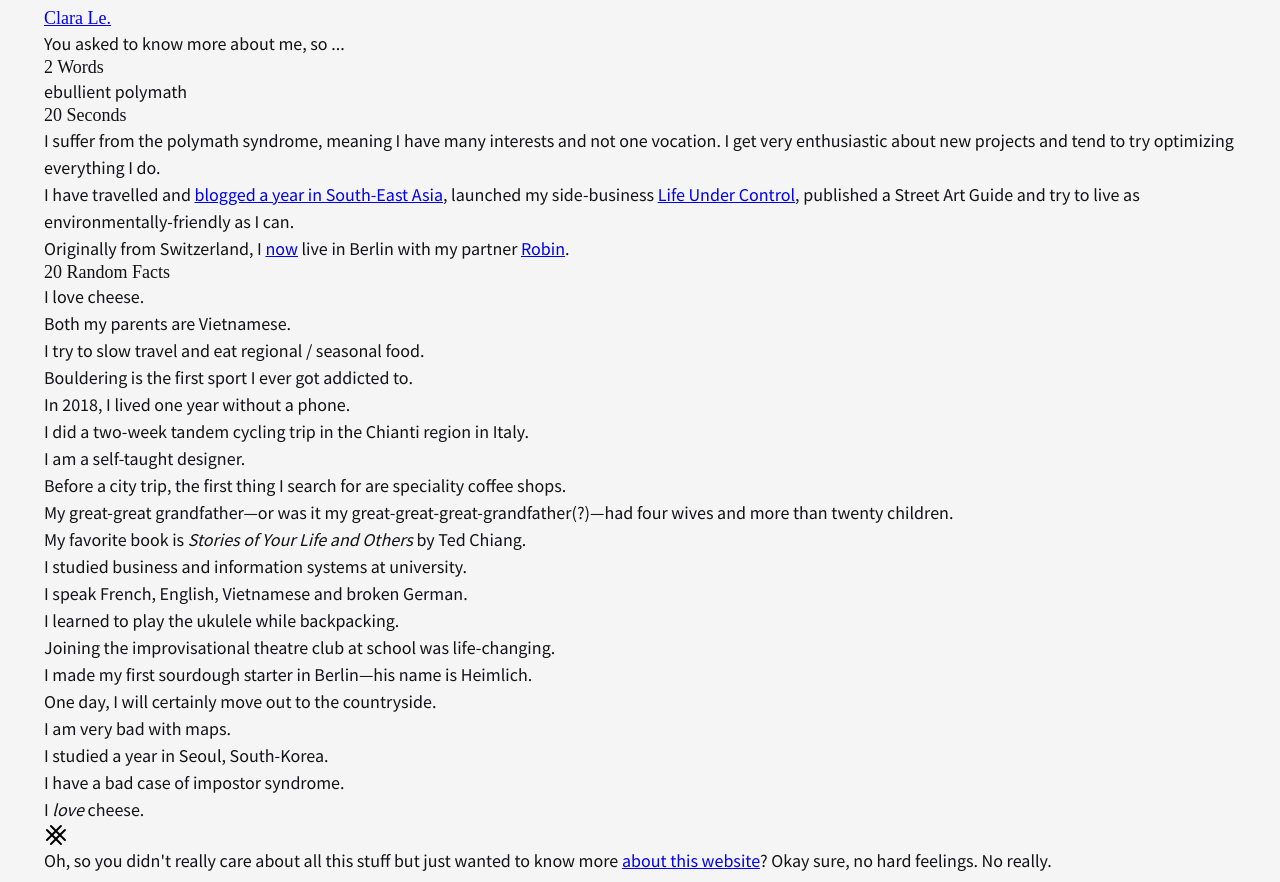
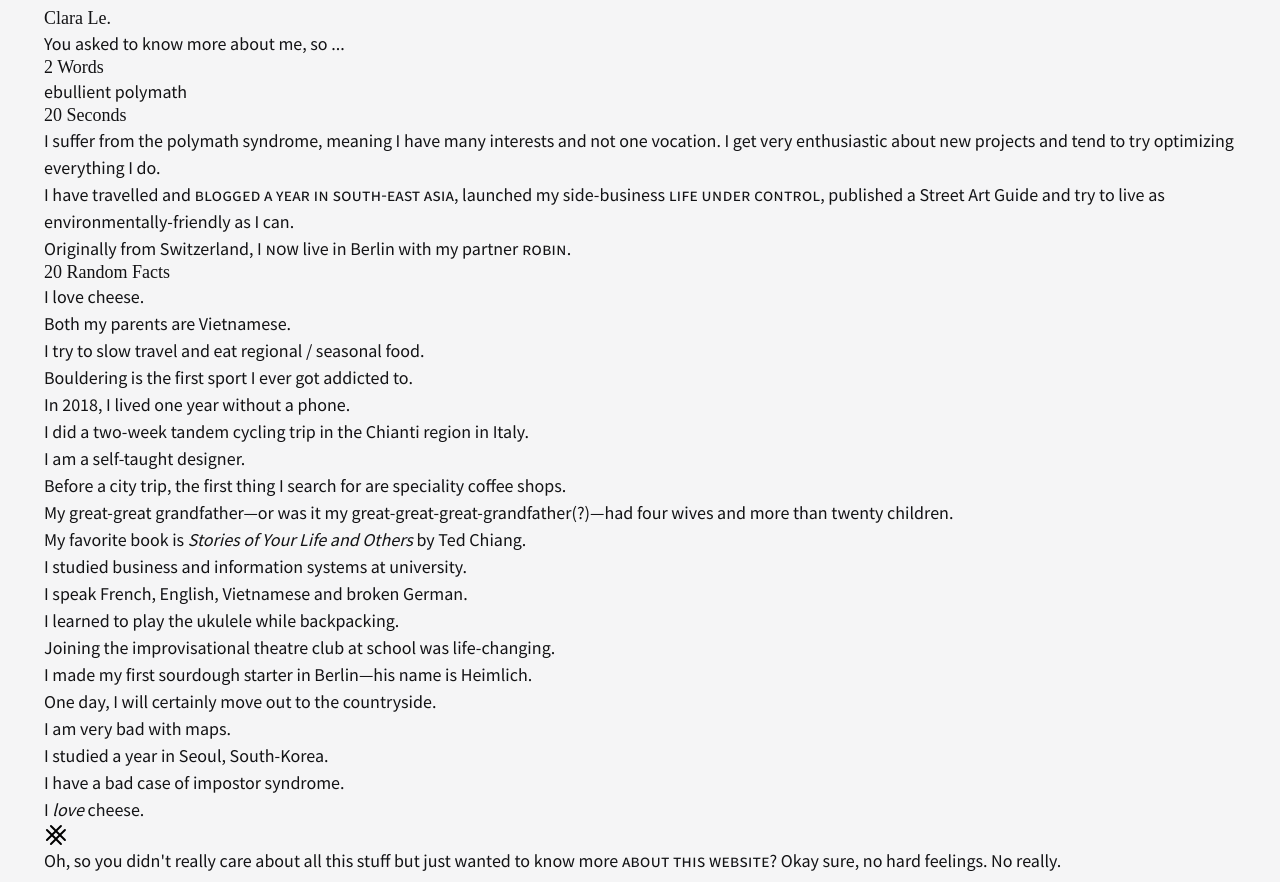
Before and after one commit to hgcl/clara-website, a Next.js app: page /about in a window 1280 px wide. Built offline with nearby package versions, Linux system fonts and the light colour scheme; a web font is replaced by a local one; what @splitbee/web, @tailwindcss/typography would draw is missing.

Commit message:
:lipstick: Style links

```diff
--- a/components/link.js
+++ b/components/link.js
@@ -8,27 +8,42 @@ export default function Link({
   variant,
   ...props
 }) {
+  const headingLinkStyles = (
+    <style jsx>{`
+      a {
+        text-transform: capitalize;
+      }
+      a:hover,
+      a:focus {
+        color: var(--color-accent-default);
+      }
+    `}</style>
+  );
+  const otherLinkStyles = (
+    <style jsx>{`
+      a {
+        font-family: "SourceSansProSmallCaps";
+        font-variant-caps: all-small-caps;
+      }
+      a:hover,
+      a:focus {
+        color: var(--color-accent-default);
+      }
+    `}</style>
+  );
   const isExternal = href.startsWith("http");
-  const linkStyles =
-    variant === "heading"
-      ? `${className} capitalize focus:text-accent hover:text-accent`
-      : `${className} all-small-caps focus:text-accent hover:text-accent`;
   if (isExternal) {
     return (
-      <a
-        className={linkStyles}
-        href={href}
-        target="_blank"
-        rel="noopener noreferrer"
-        {...props}
-      >
+      <a href={href} target="_blank" rel="noopener noreferrer" {...props}>
+        {headingLinkStyles}
         {children}
       </a>
     );
   }
   return (
     <NextLink href={href} as={as}>
-      <a className={linkStyles} {...props}>
+      <a {...props}>
+        {otherLinkStyles}
         {children}
       </a>
     </NextLink>
--- a/styles/preflight.css
+++ b/styles/preflight.css
@@ -56,7 +56,7 @@ object {
 ::after {
   border-width: 0;
   border-style: solid;
-  border-color: theme('borderColor.default', currentColor);
+  border-color: theme("borderColor.default", currentColor);
 }
 
 /* To ensure that we provide accessible styles out of the box, we made sure that buttons have a default outline. You can of course override this by applying focus:ring or similar utilities to your buttons. */
@@ -64,3 +64,9 @@ button:focus {
   outline: 1px dotted;
   outline: 5px auto -webkit-focus-ring-color;
 }
+
+/* Custom */
+a {
+  text-decoration: none;
+  color: inherit;
+}
```
